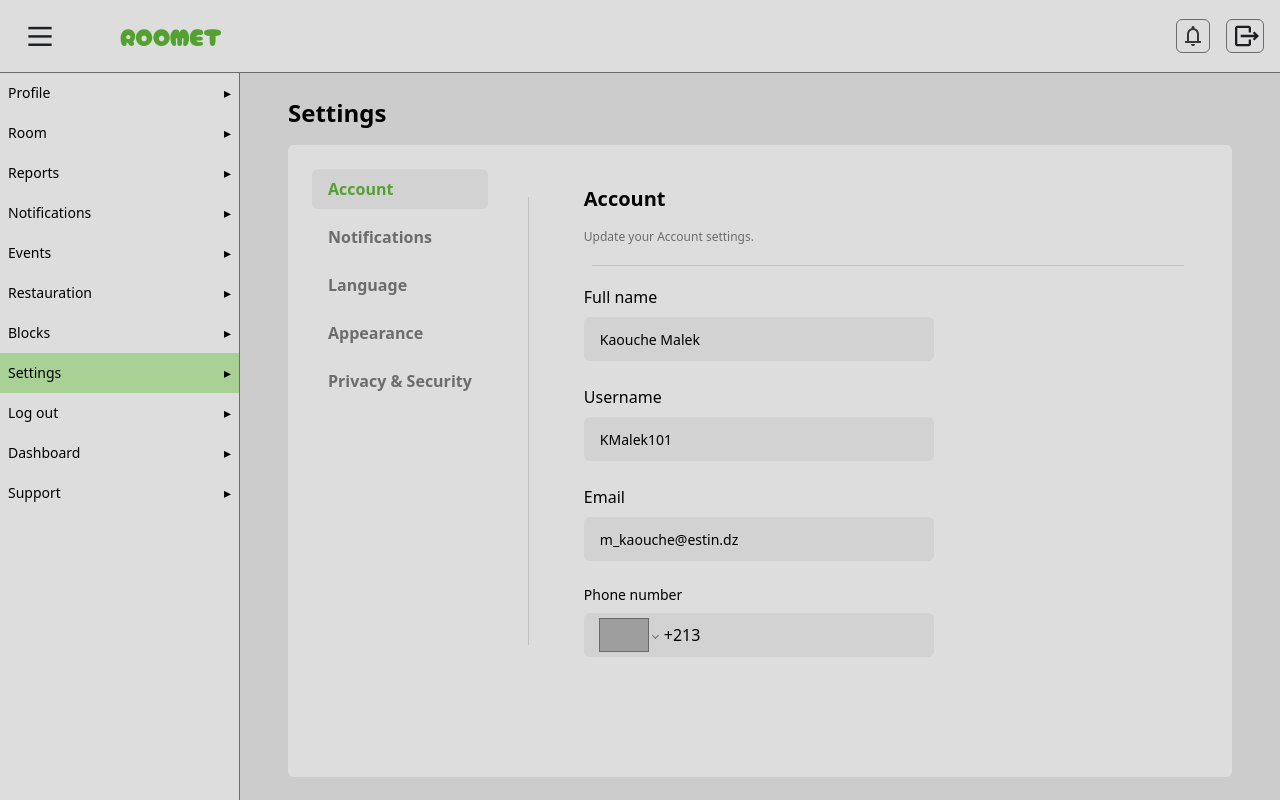
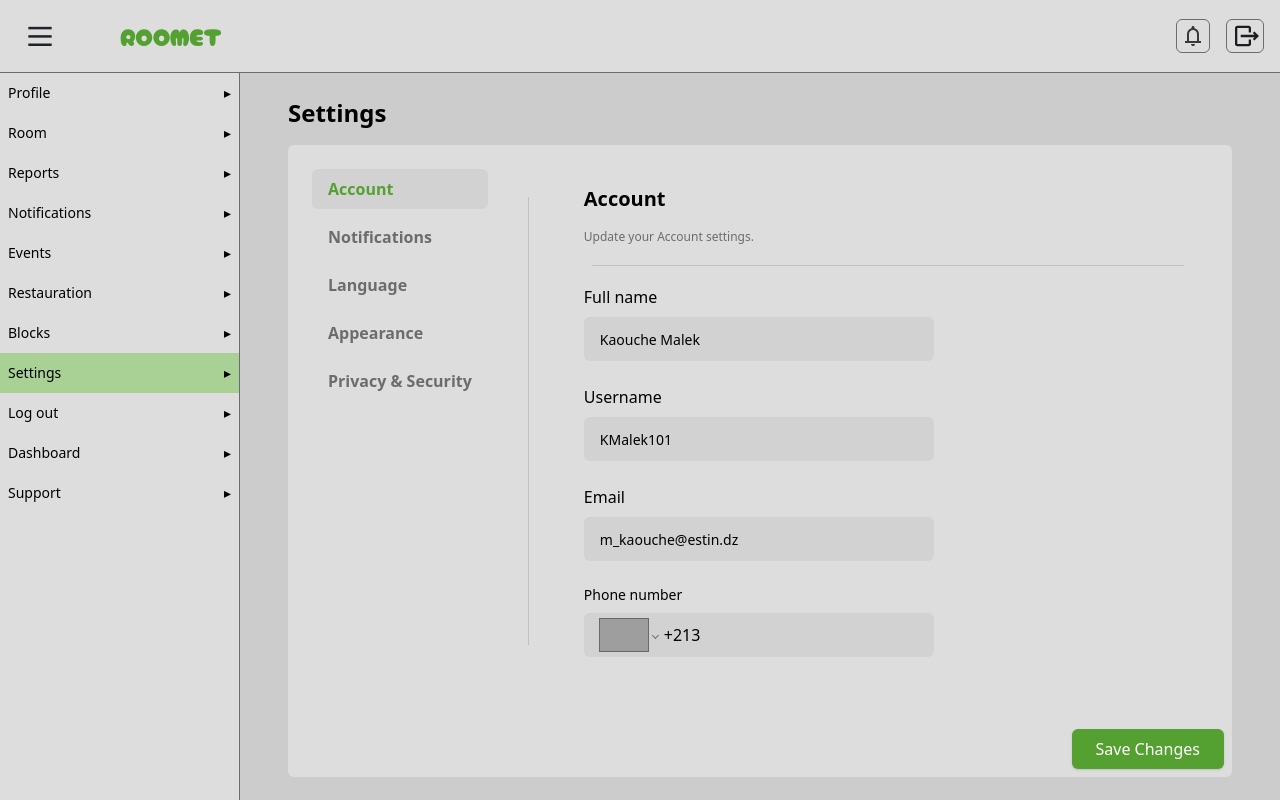
Before and after one commit to KMalek101/Roomet-front, a Next.js app: page /settings in a window 1280 px wide. Built offline with nearby package versions, Linux system fonts and the light colour scheme; grey boxes are pictures that could not be loaded.

Commit message:
some ui changes

```diff
--- a/src/components/settings/Settings.jsx
+++ b/src/components/settings/Settings.jsx
@@ -117,7 +117,7 @@ export default function Settings() {
     };
 
     return (
-        <div className="flex flex-col gap-4 bg-[var(--secondary-color)] p-6 rounded-md flex-1">
+        <div className="flex flex-col gap-4 bg-[var(--secondary-color)] p-6 rounded-md flex-1 relative">
             <div className="flex gap-8">
                 {/* Left menu */}
                 <div className="flex flex-col gap-2">
@@ -152,6 +152,10 @@ export default function Settings() {
                     {renderSettings()}
                 </div>
             </div>
+            <div className="absolute bottom-2 right-2">
+                <button className="cursor-pointer bg-[var(--green-color)] text-white px-6 py-2 rounded-md shadow hover:brightness-110 transition">Save Changes</button>
+            </div>
+
         </div>
     );
 }
```
